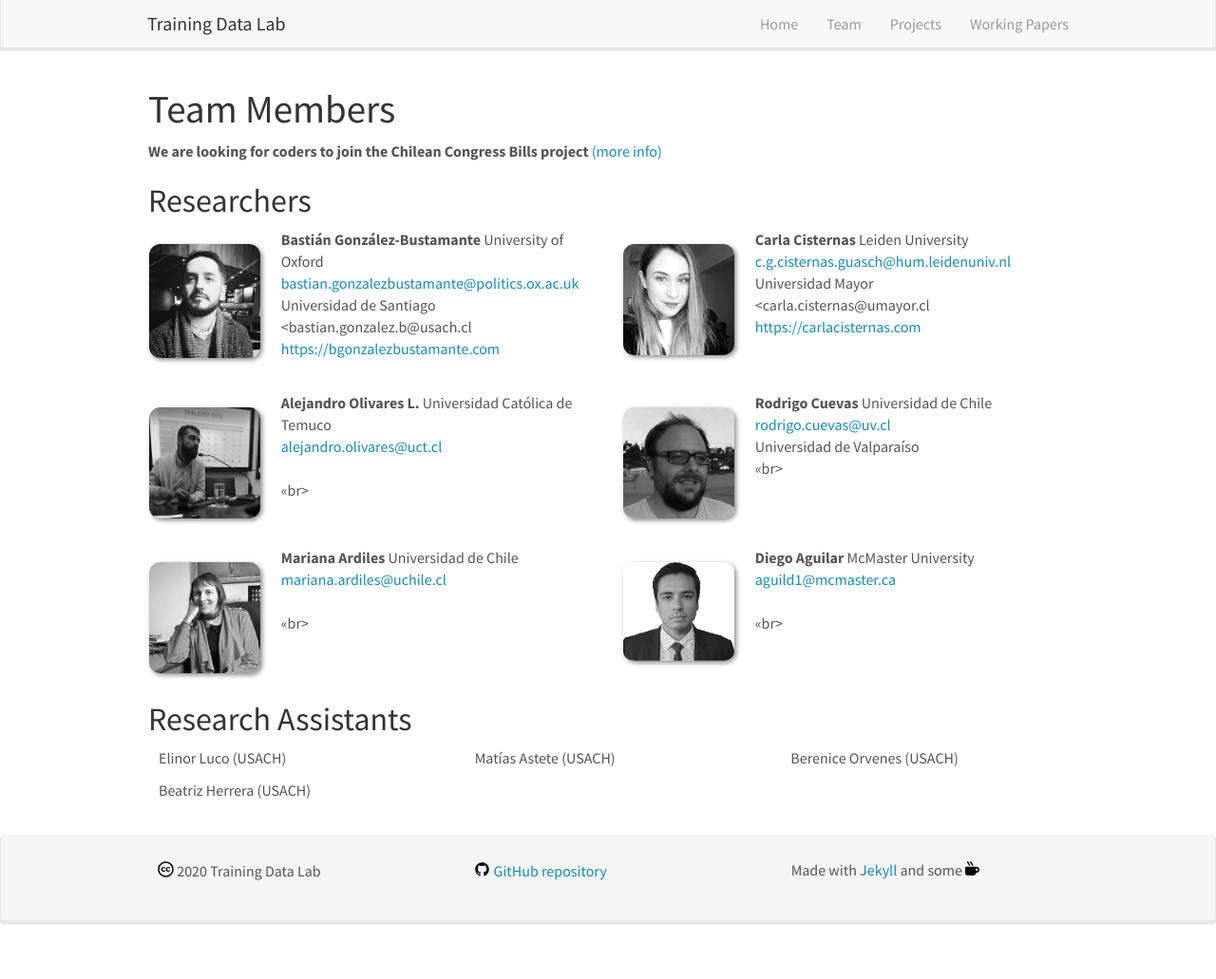
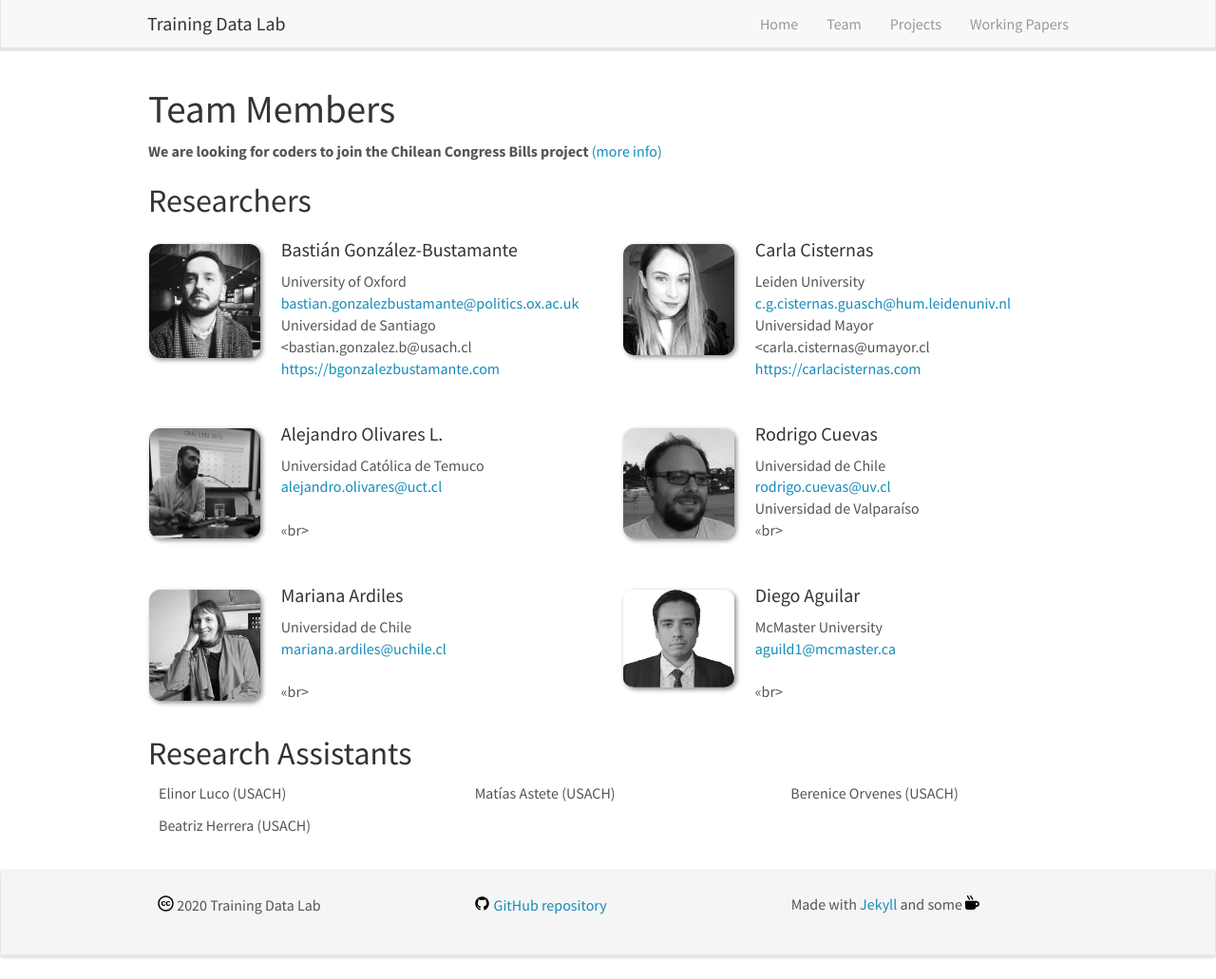
Before and after one commit to training-datalab/old-training-datalab.com, a Jekyll site: the page built from _pages/team.md, in a window 1280 px wide and 1031 px high. Shown: the whole window at 95% size. Built offline with Jekyll 4.4.1, drawn with Linux system fonts in a browser that asks for light colours; nearby versions of some CDN libraries.

Commit message:
Update team.md

```diff
--- a/_pages/team.md
+++ b/_pages/team.md
@@ -22,7 +22,7 @@ permalink: /team/
 
 <div class="col-sm-6 clearfix">
   <img src="{{ site.url }}{{ site.baseurl }}/images/teampic/{{ member.photo }}" class="img-responsive" width="25%" style="float: left" />
-  <strong>{{ member.name }}</strong>
+  <h4>{{ member.name }}</h4>
   {{ member.info1 }}<br><{{ member.email }}><br>{{ member.info2 }}<br><{{ member.email2 }}<br>{{ member.website }}
 </div>
 
```
